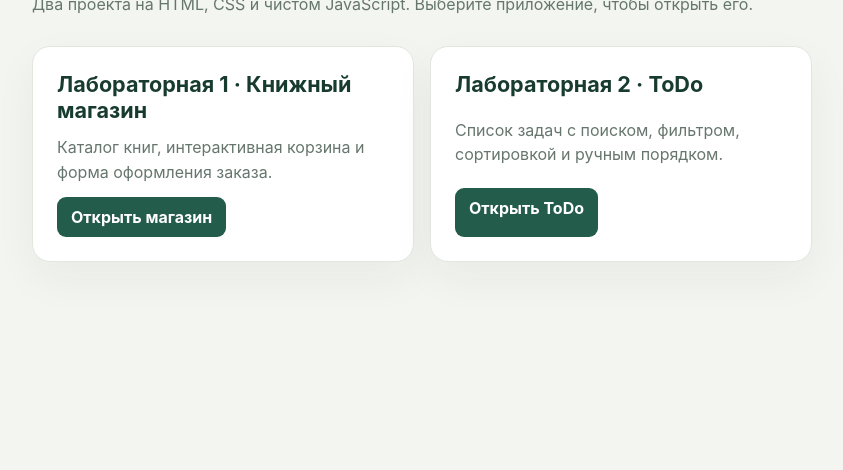
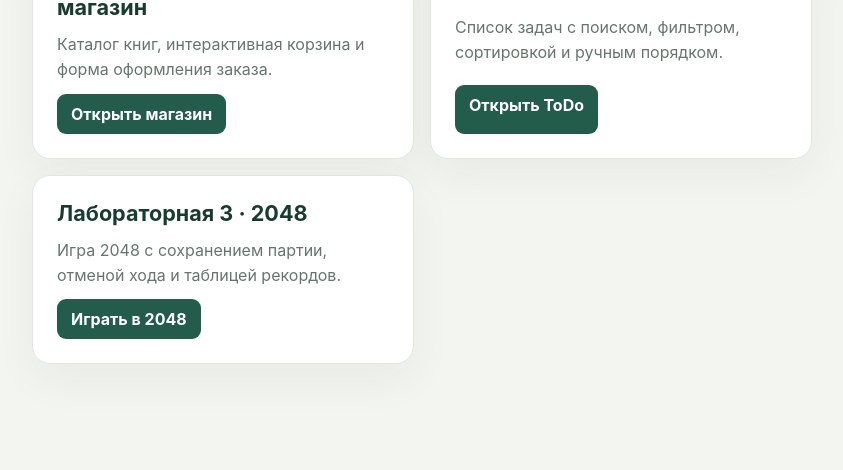
Before and after one commit to Pzof1/web, a plain HTML site: page index.html in a window 1280 px wide. Shown: the part 330-800 px from the top of the page, without its empty margins (218-1061 px from the left). Drawn offline with Linux system fonts and the light colour scheme.

Commit message:
docs: complete 2048 lab release materials

```diff
--- a/index.html
+++ b/index.html
@@ -3,7 +3,7 @@
   <head>
     <meta charset="utf-8">
     <meta name="viewport" content="width=device-width, initial-scale=1">
-    <meta name="description" content="Два учебных проекта по веб-программированию: книжный магазин и список задач.">
+    <meta name="description" content="Три учебных проекта по веб-программированию: книжный магазин, список задач и 2048.">
     <title>Лабораторные по веб-программированию</title>
     <style>
       :root { color-scheme: light; font-family: Inter, ui-sans-serif, system-ui, sans-serif; color: #21332c; background: #f3f5f0; }
@@ -26,7 +26,7 @@
     <main>
       <p class="eyebrow">Веб-программирование</p>
       <h1>Лабораторные работы</h1>
-      <p class="intro">Два проекта на HTML, CSS и чистом JavaScript. Выберите приложение, чтобы открыть его.</p>
+      <p class="intro">Три проекта на HTML, CSS и чистом JavaScript. Выберите приложение, чтобы открыть его.</p>
       <section class="projects" aria-label="Приложения">
         <article class="project">
           <h2>Лабораторная 1 · Книжный магазин</h2>
@@ -38,6 +38,11 @@
           <p>Список задач с поиском, фильтром, сортировкой и ручным порядком.</p>
           <a href="./lab2-todo/">Открыть ToDo</a>
         </article>
+        <article class="project">
+          <h2>Лабораторная 3 · 2048</h2>
+          <p>Игра 2048 с сохранением партии, отменой хода и таблицей рекордов.</p>
+          <a href="./lab3-2048/">Играть в 2048</a>
+        </article>
       </section>
     </main>
   </body>
```
Also changed, not shown: 4 other files.
